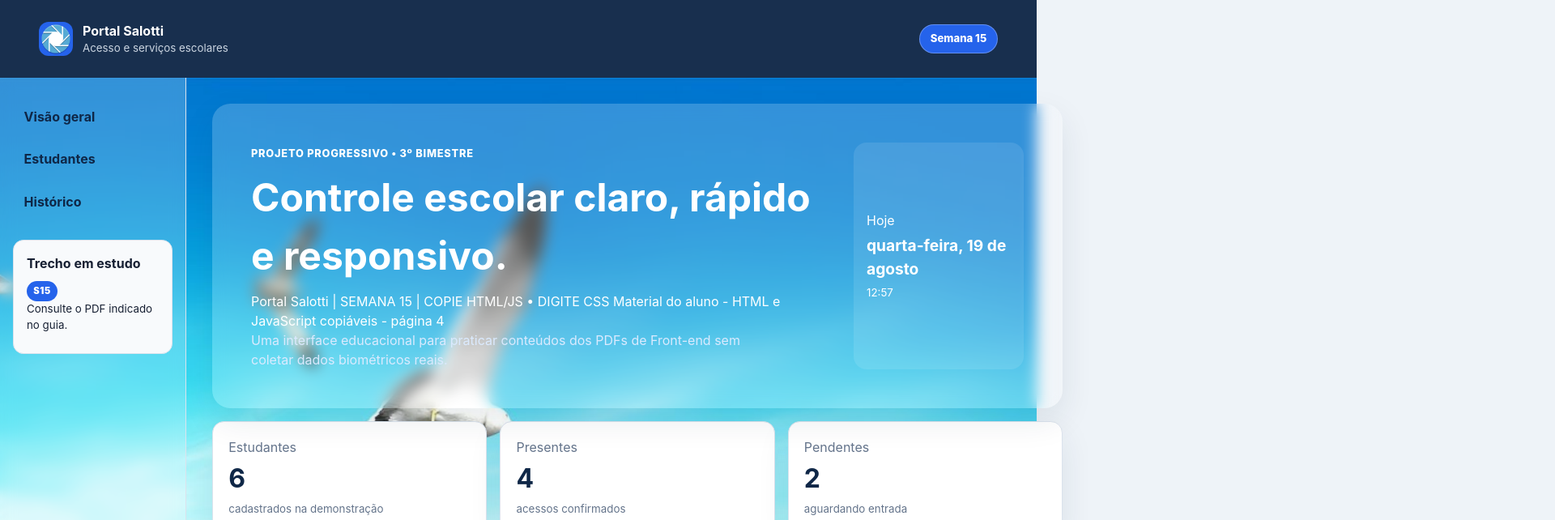
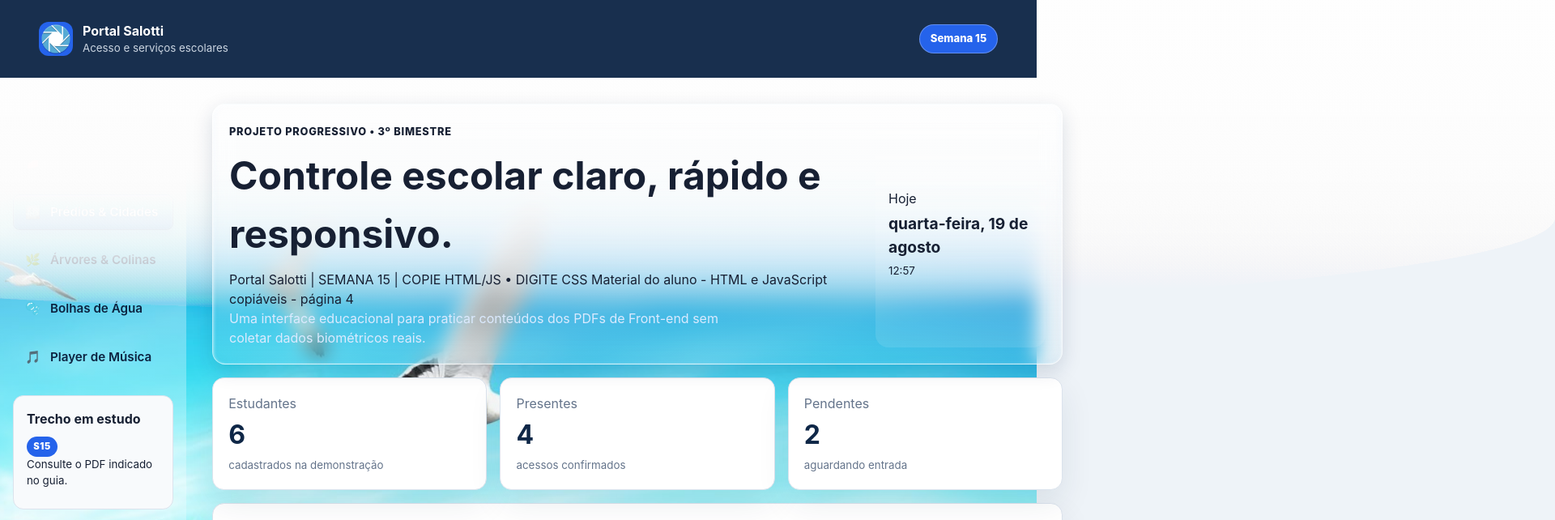
Before and after one commit to FelipeCsantos052008/Aula_Salotti_Portal, a plain HTML site: page Front-end/index.html in a window 1280 px wide. Shown: the top 642 px of the page at 81% size, 1920 px wide, since content can reach past the window. Drawn offline with Linux system fonts and the light colour scheme.

Commit message:
Melhorei o desgin

```diff
--- a/Front-end/index.html
+++ b/Front-end/index.html
@@ -22,8 +22,13 @@
     </header>
     <div class="page-grid">
         <aside class="sidebar" aria-label="Navegação do projeto">
-            <nav>
-                <a href="#inicio">Visão geral</a><a href="#estudantes">Estudantes</a><a href="#historico">Histórico</a>
+            <nav class="menu-list">
+                <li class="menu-item"><a href="#wallpapers"><span class="menu-icon">🖼️</span> Wallpapers</a></li>
+                <li class="menu-item"><a href="#resources"><span class="menu-icon">📁</span> Recursos PNG</a></li>
+                <li class="menu-item active"><a href="#buildings"><span class="menu-icon">🏙️</span> Prédios & Cidades</a></li>
+                <li class="menu-item"><a href="#nature"><span class="menu-icon">🌿</span> Árvores & Colinas</a></li>
+                <li class="menu-item"><a href="#bubbles"><span class="menu-icon">🫧</span> Bolhas de Água</a></li>
+                <li class="menu-item"><a href="#music"><span class="menu-icon">🎵</span> Player de Música</a></li>
             </nav>
             <div class="reference-box">
                 <strong>Trecho em estudo</strong>
--- a/Front-end/style.css
+++ b/Front-end/style.css
@@ -126,17 +126,28 @@ button {
 
 .sidebar {
   padding: 1.5rem 1rem;
-  background: #fff;
-  background-color: rgba(255, 255, 255, 0.2);
-  backdrop-filter: blur(09px);
-  border-right: 1px solid var(--border);
+  background: linear-gradient(to bottom, rgba(255, 255, 255, 0.4) 0%, rgba(255, 255, 255, 0) 100%);
+  border-radius: 0 0 50% 50% / 0 0 30% 30%;
+  pointer-events: none;
 
+}
+.sidebar ::before{
+  content: '';
+  position: absolute;
+  top: 0;
+  left: -50%;
+  width: 200%;
+  height: 48%;
+  background: linear-gradient(to bottom, rgba(255, 255, 255, 0.4) 0%, rgba(255, 255, 255, 0) 100%);
+  border-radius: 0 0 50% 50% / 0 0 30% 30%;
+  pointer-events: none;
 }
 
 .sidebar nav {
-  position: static;
-  display: grid;
-  gap: 0.35rem;
+  display: flex;
+  flex-direction: column;
+  gap: 15px;
+  height: fit-content;
 }
 
 .sidebar a {
@@ -152,6 +163,38 @@ button {
   background: var(--week-light);
   color: var(--week);
   outline: none;
+}
+
+.menu-list {
+  list-style: none;
+  display: flex;
+  flex-direction: column;
+  gap: 8px;
+}
+
+/* Links que lembram os botões do Windows Media Player / Vista */
+.menu-item a {
+  display: flex;
+  align-items: center;
+  gap: 12px;
+  padding: 10px 14px;
+  text-decoration: none;
+  color: #0c2340;
+  font-weight: 600;
+  font-size: 0.95rem;
+  border-radius: 8px;
+  transition: all 0.2s ease;
+  border: 1px solid transparent;
+}
+
+.menu-item a:hover, .menu-item.active a {
+  background: linear-gradient(180deg, #66cdff 0%, #0088cc 50%, #0066aa 100%);
+  color: #ffffff;
+  border-color: #004477;
+  box-shadow:
+      inset 0 1px 2px rgba(255, 255, 255, 0.6),
+      0 4px 10px rgba(0, 100, 200, 0.3);
+  text-shadow: 0 1px 2px rgba(0, 0, 0, 0.4);
 }
 
 .reference-box {
@@ -185,10 +228,22 @@ main section {
   align-items: stretch;
   padding: clamp(1.5rem, 4vw, 3rem);
   border-radius: 1.4rem;
-  background: rgba(255, 255, 255, 0.2);
-  color: #fff;
-  box-shadow: var(--shadow);
-  backdrop-filter: blur(09px);
+  background: linear-gradient(180deg,
+  rgba(255, 255, 255, 0.45) 0%,
+  rgba(240, 248, 255, 0.25) 50%,
+  rgba(173, 216, 230, 0.15) 100%
+);
+backdrop-filter: blur(12px);
+-webkit-backdrop-filter: blur(12px);
+border-radius: 16px;
+border: 1px solid rgba(255, 255, 255, 0.6);
+box-shadow:
+  inset 0 2px 4px rgba(255, 255, 255, 0.8),
+  inset 0 -2px 10px rgba(0, 120, 215, 0.05),
+  0 8px 24px rgba(0, 40, 80, 0.15);
+padding: 20px;
+position: relative;
+overflow: hidden;
 }
 
 .hero h1 {
```
